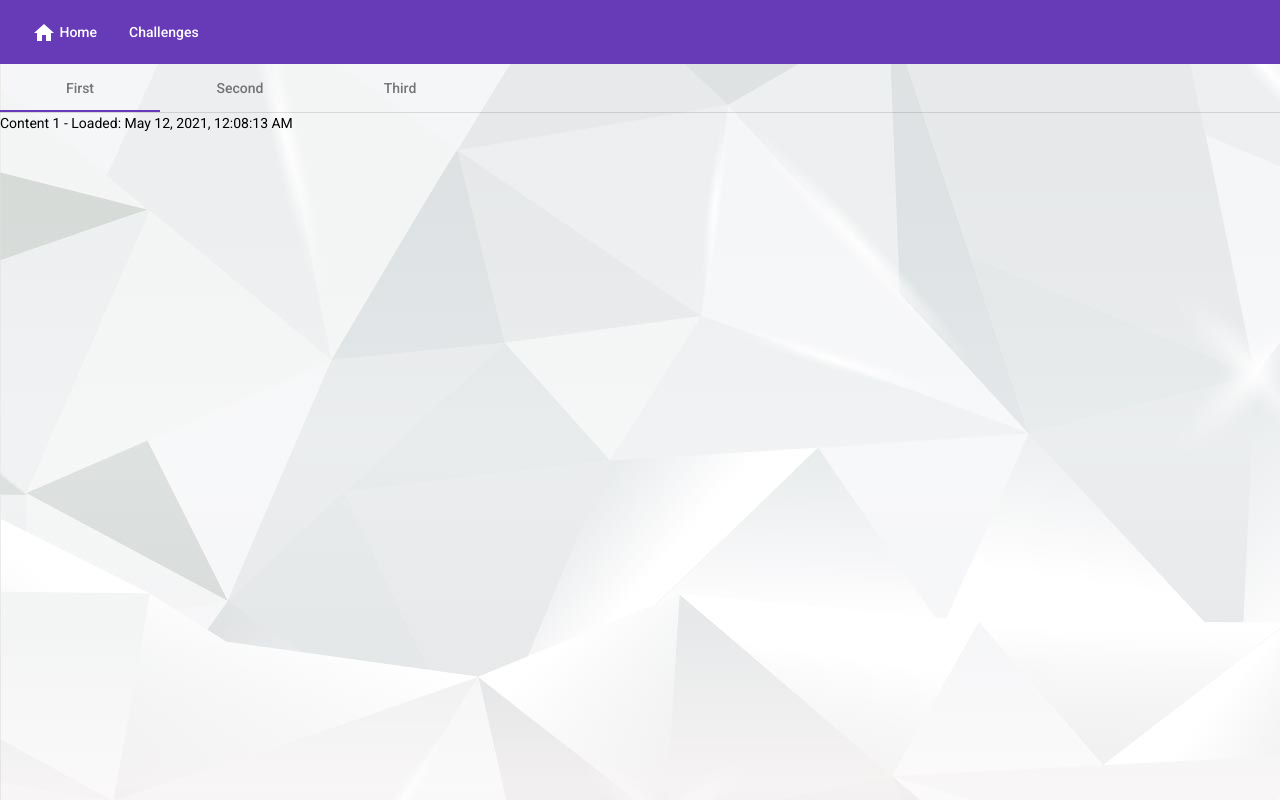
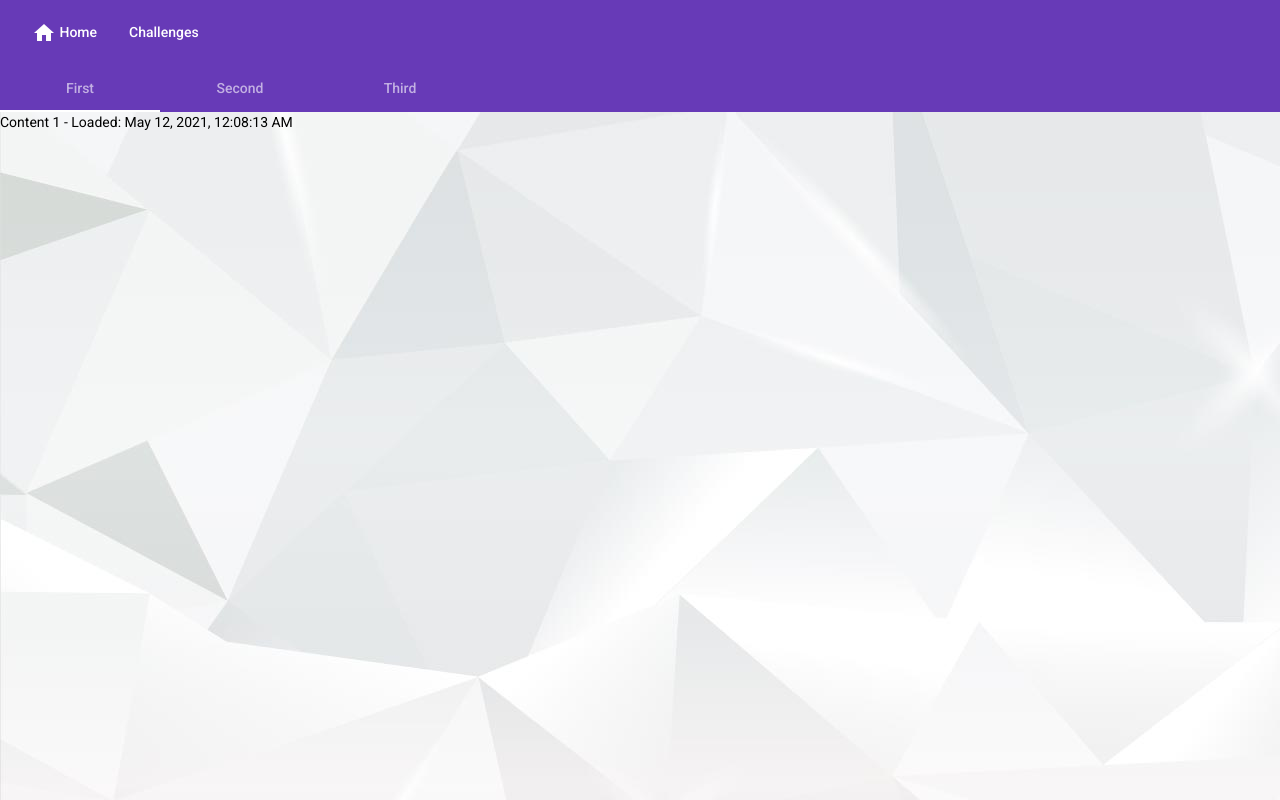
Before and after one commit to scalcam/challenges, an Angular app: page /challenges in a window 1280 px wide. Built offline with nearby package versions, Linux system fonts and the light colour scheme.

Commit message:
adding background color

```diff
--- a/src/app/challenges-page/challenges-page.component.html
+++ b/src/app/challenges-page/challenges-page.component.html
@@ -1,4 +1,4 @@
-<mat-tab-group>
+<mat-tab-group [backgroundColor]="background">
     <mat-tab label="First">
         <ng-template matTabContent>
             Content 1 - Loaded: {{getTimeLoaded(1) | date:'medium'}}
```
